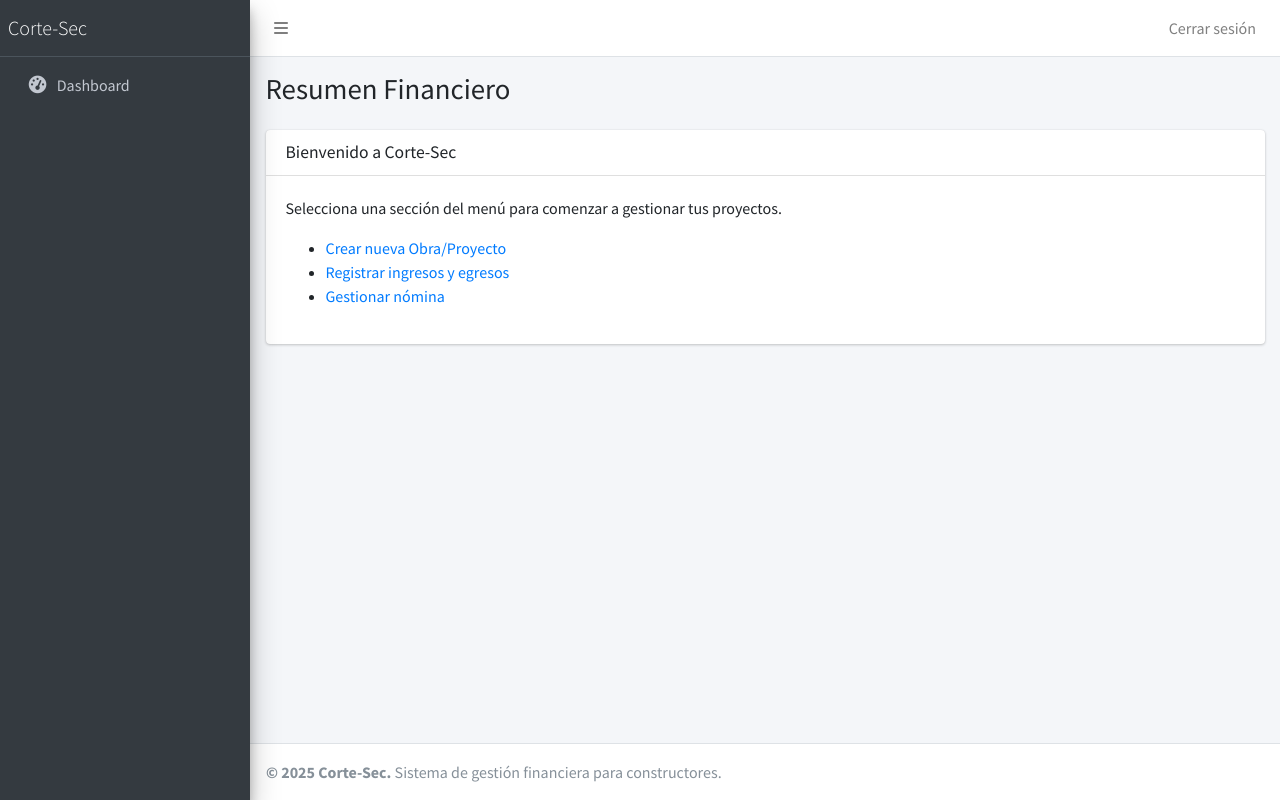
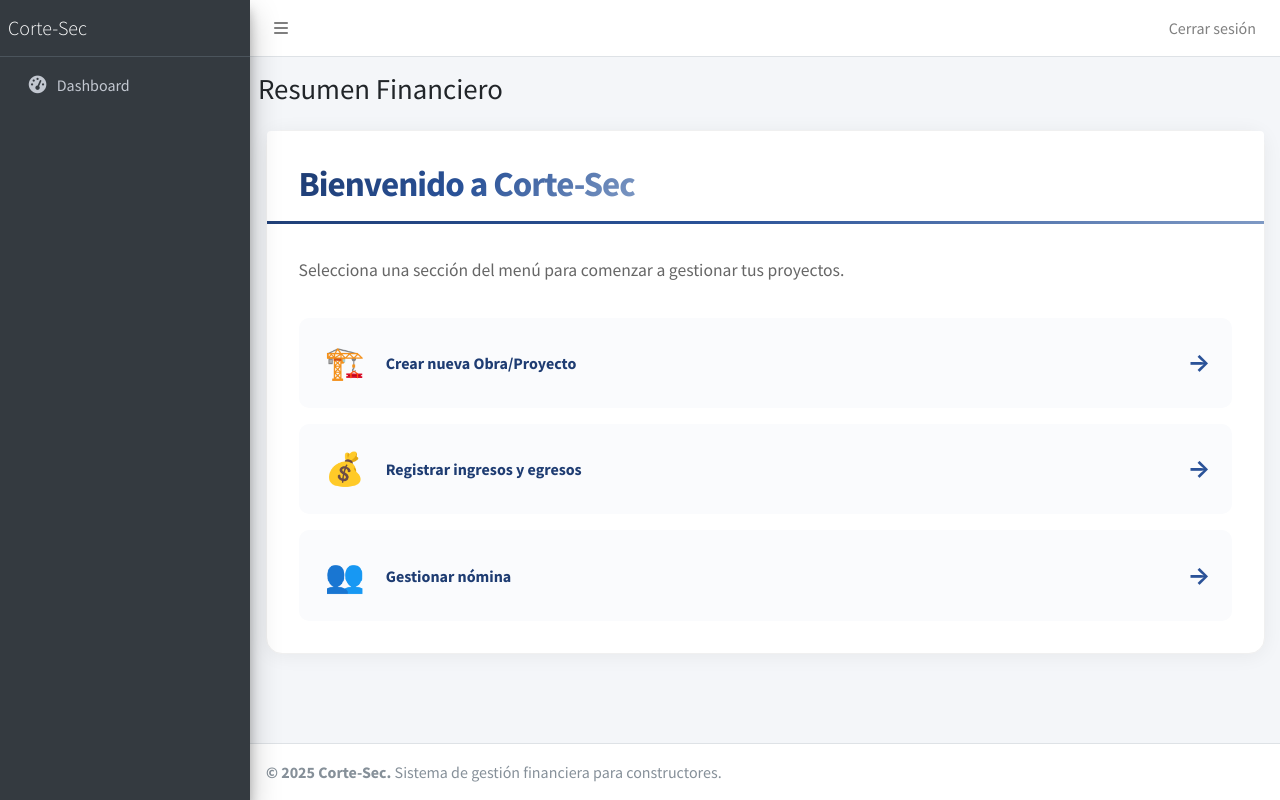
Before and after one commit to codelatin/cortesec, a Django app: page /dashboard/ in a window 1280 px wide. Run offline with Django 5.2, Linux system fonts and the light colour scheme; some libraries are stand-ins or nearby versions.

Commit message:
agregando Estilos al Dashboard

```diff
--- a/CorteSec/settings.py
+++ b/CorteSec/settings.py
@@ -128,6 +128,10 @@ NUMBER_GROUPING = 3
 
 # Archivos estáticos (CSS, JS, imágenes)
 STATIC_URL = '/static/'
+STATICFILES_DIRS = [
+    BASE_DIR / "static",
+]
+
 # Ruta donde se guardarán los archivos recolectados (para producción)
 STATIC_ROOT = BASE_DIR / 'staticfiles'
 #STATIC_ROOT = BASE_DIR / "staticfiles"  # para producción (collectstatic)
--- /dev/null
+++ b/static/css/estilos_dashboard.css
@@ -0,0 +1,118 @@
+/* Dashboard Styles - Minimal & Clean */
+.row {
+    margin: 0 -15px;
+}
+
+.col-12 {
+    padding: 0 15px;
+    width: 100%;
+}
+
+.card {
+    background: white;
+    border-radius: 16px;
+    box-shadow: 0 2px 20px rgba(0, 0, 0, 0.06);
+    margin-bottom: 2rem;
+    border: 1px solid #f0f0f0;
+    transition: box-shadow 0.3s ease;
+}
+
+.card:hover {
+    box-shadow: 0 8px 30px rgba(42, 82, 152, 0.12);
+}
+
+.card-header {
+    background: white;
+    padding: 2rem 2rem 1rem;
+    border-bottom: 3px solid;
+    border-image: linear-gradient(135deg, #1e3c72 0%, #2a5298 50%, #7e99c4 100%) 1;
+}
+
+.card-title {
+    background: linear-gradient(135deg, #1e3c72 0%, #2a5298 50%, #7e99c4 100%);
+    -webkit-background-clip: text;
+    -webkit-text-fill-color: transparent;
+    background-clip: text;
+    font-size: 2.2rem;
+    font-weight: 800;
+    margin: 0;
+    letter-spacing: -1px;
+}
+
+.card-body {
+    padding: 2rem;
+}
+
+.card-body p {
+    color: #666;
+    font-size: 1.1rem;
+    margin-bottom: 2rem;
+    line-height: 1.7;
+}
+
+.card-body ul {
+    list-style: none;
+    padding: 0;
+    margin: 0;
+    display: flex;
+    flex-direction: column;
+    gap: 1rem;
+}
+
+.card-body ul li a {
+    display: grid;
+    grid-template-columns: 50px 1fr auto;
+    align-items: center;
+    gap: 1rem;
+    padding: 1.2rem;
+    background: #fafbfd;
+    border-radius: 10px;
+    color: #1e3c72;
+    text-decoration: none;
+    font-weight: 600;
+    transition: all 0.3s ease;
+    border: 2px solid transparent;
+}
+
+.card-body ul li a::before {
+    content: '🏗️';
+    font-size: 2rem;
+    text-align: center;
+    transition: transform 0.3s ease;
+}
+
+.card-body ul li:nth-child(1) a::before { content: '🏗️'; }
+.card-body ul li:nth-child(2) a::before { content: '💰'; }
+.card-body ul li:nth-child(3) a::before { content: '👥'; }
+
+.card-body ul li a::after {
+    content: '→';
+    font-size: 1.5rem;
+    color: #2a5298;
+    font-weight: bold;
+    transition: transform 0.3s ease;
+}
+
+.card-body ul li a:hover {
+    background: linear-gradient(135deg, rgba(30, 60, 114, 0.05) 0%, rgba(126, 153, 196, 0.05) 100%);
+    border-color: #2a5298;
+    transform: translateY(-2px);
+}
+
+.card-body ul li a:hover::before {
+    transform: scale(1.15) rotate(5deg);
+}
+
+.card-body ul li a:hover::after {
+    transform: translateX(5px);
+}
+
+@media (max-width: 768px) {
+    .card-header { padding: 1.5rem 1.5rem 1rem; }
+    .card-title { font-size: 1.8rem; }
+    .card-body { padding: 1.5rem; }
+    .card-body ul li a {
+        grid-template-columns: 40px 1fr auto;
+        padding: 1rem;
+    }
+}
--- a/templates/dashboard.html
+++ b/templates/dashboard.html
@@ -1,8 +1,12 @@
-<!-- templates/dashboard.html -->
 {% extends 'base/base.html' %}
+{% load static %}
 
 {% block title %}Dashboard - Corte-Sec{% endblock %}
 {% block page_title %}Resumen Financiero{% endblock %}
+
+{% block extra_css %}
+<link rel="stylesheet" href="{% static 'css/estilos_dashboard.css' %}">
+{% endblock %}
 
 {% block content %}
 <div class="row">
```
Also changed, not shown: db.sqlite3, 1 other file.
